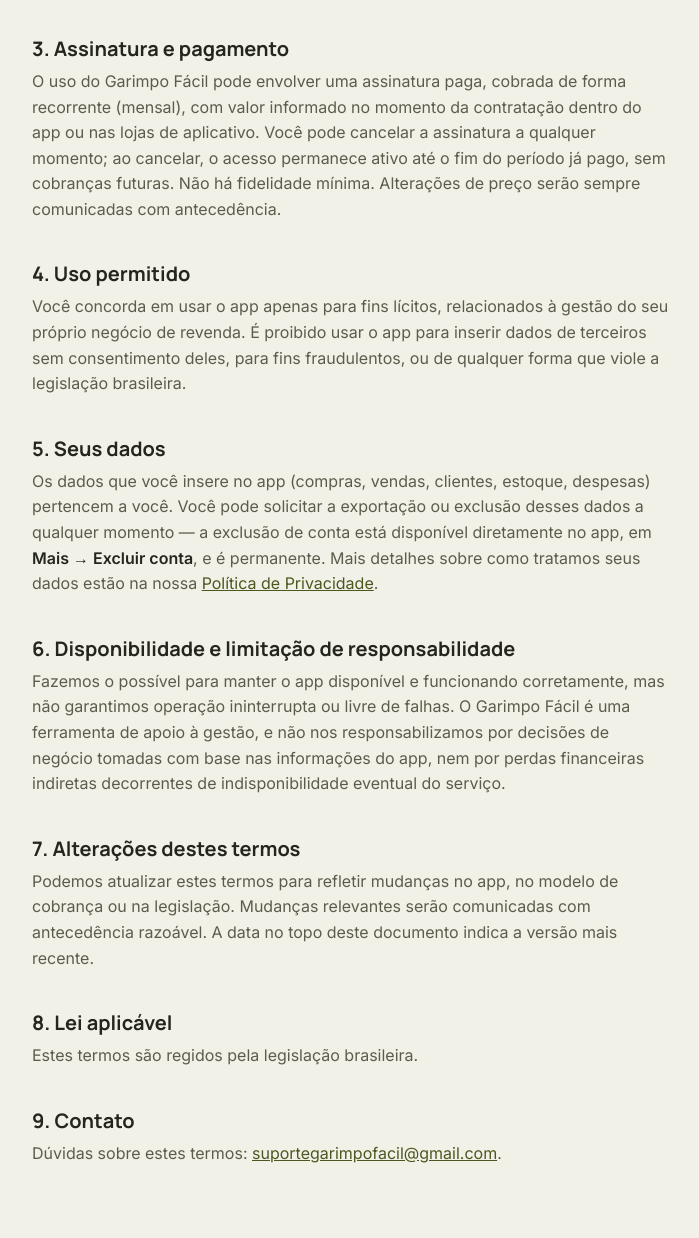
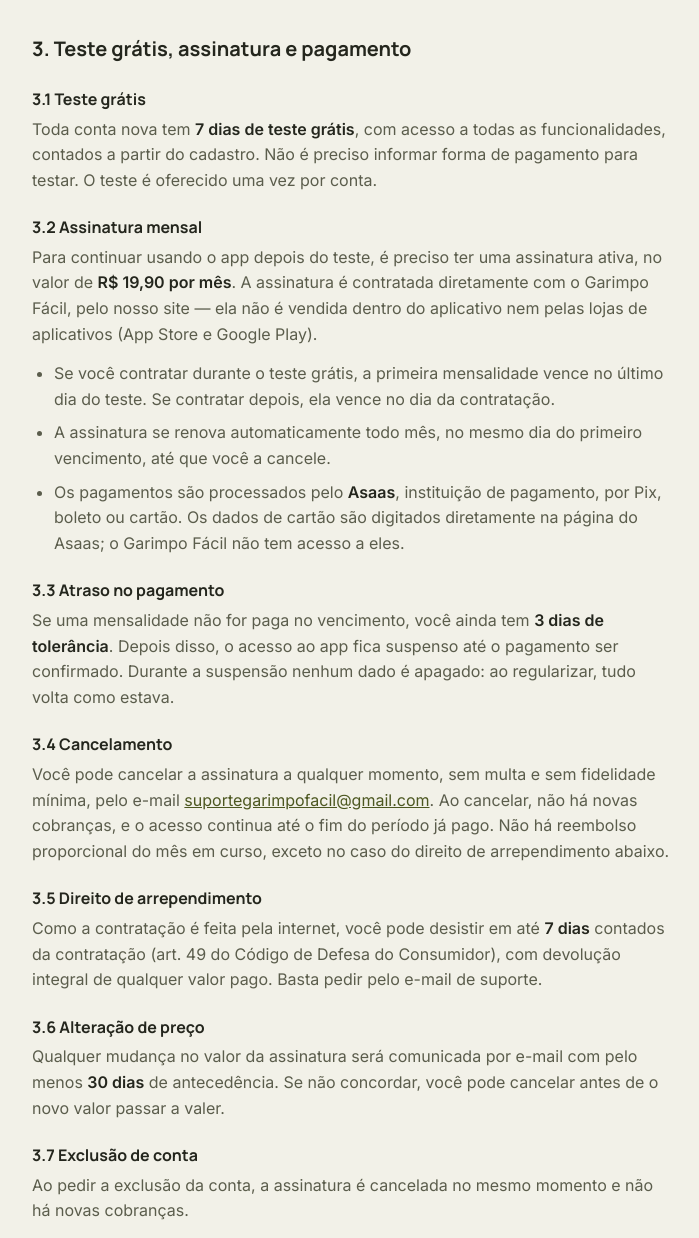
Before and after one commit to jhonatanvasconcellos/garimpofacil-site, a plain HTML site: page termos.html in a window 1280 px wide. Shown: the part 682-1920 px from the top of the page, without its empty margins (288-987 px from the left). Drawn offline with Linux system fonts and the light colour scheme.

Commit message:
Cover the subscription in the terms, privacy policy and deletion page
The terms now spell out the 7-day trial, the R$ 19,90 monthly plan sold
on the site, Asaas as payment processor, the 3-day grace period,
cancellation, the 7-day withdrawal right (CDC art. 49), price changes
and what happens to billing on account deletion. They also stop calling
account deletion immediate, which the 15-day grace period made untrue.

The privacy policy lists the billing data (name, CPF/CNPJ, payment
history), its legal bases, the sharing with Asaas and the fiscal
retention of billing records; the deletion page mentions both.

```diff
--- a/termos.html
+++ b/termos.html
@@ -25,7 +25,7 @@
 
 <main>
   <h1>Termos de Uso</h1>
-  <p class="updated">Última atualização: 16 de setembro de 2026</p>
+  <p class="updated">Última atualização: 30 de setembro de 2026</p>
 
   <p>Ao criar uma conta e usar o <strong>Garimpo Fácil</strong>, você concorda com estes Termos de
   Uso. Leia com atenção. O app é operado por <strong>Jhonatan Vasconcellos</strong>, pessoa física,
@@ -46,12 +46,52 @@
     cadastra.</li>
   </ul>
 
-  <h2>3. Assinatura e pagamento</h2>
-  <p>O uso do Garimpo Fácil pode envolver uma assinatura paga, cobrada de forma recorrente (mensal),
-  com valor informado no momento da contratação dentro do app ou nas lojas de aplicativo. Você pode
-  cancelar a assinatura a qualquer momento; ao cancelar, o acesso permanece ativo até o fim do
-  período já pago, sem cobranças futuras. Não há fidelidade mínima. Alterações de preço serão sempre
-  comunicadas com antecedência.</p>
+  <h2>3. Teste grátis, assinatura e pagamento</h2>
+
+  <h3>3.1 Teste grátis</h3>
+  <p>Toda conta nova tem <strong>7 dias de teste grátis</strong>, com acesso a todas as
+  funcionalidades, contados a partir do cadastro. Não é preciso informar forma de pagamento para
+  testar. O teste é oferecido uma vez por conta.</p>
+
+  <h3>3.2 Assinatura mensal</h3>
+  <p>Para continuar usando o app depois do teste, é preciso ter uma assinatura ativa, no valor de
+  <strong>R$ 19,90 por mês</strong>. A assinatura é contratada diretamente com o Garimpo Fácil, pelo
+  nosso site — ela não é vendida dentro do aplicativo nem pelas lojas de aplicativos (App Store e
+  Google Play).</p>
+  <ul>
+    <li>Se você contratar durante o teste grátis, a primeira mensalidade vence no último dia do
+    teste. Se contratar depois, ela vence no dia da contratação.</li>
+    <li>A assinatura se renova automaticamente todo mês, no mesmo dia do primeiro vencimento, até
+    que você a cancele.</li>
+    <li>Os pagamentos são processados pelo <strong>Asaas</strong>, instituição de pagamento, por Pix,
+    boleto ou cartão. Os dados de cartão são digitados diretamente na página do Asaas; o Garimpo
+    Fácil não tem acesso a eles.</li>
+  </ul>
+
+  <h3>3.3 Atraso no pagamento</h3>
+  <p>Se uma mensalidade não for paga no vencimento, você ainda tem <strong>3 dias de
+  tolerância</strong>. Depois disso, o acesso ao app fica suspenso até o pagamento ser confirmado.
+  Durante a suspensão nenhum dado é apagado: ao regularizar, tudo volta como estava.</p>
+
+  <h3>3.4 Cancelamento</h3>
+  <p>Você pode cancelar a assinatura a qualquer momento, sem multa e sem fidelidade mínima, pelo
+  e-mail <a href="mailto:suportegarimpofacil@gmail.com">suportegarimpofacil@gmail.com</a>. Ao
+  cancelar, não há novas cobranças, e o acesso continua até o fim do período já pago. Não há
+  reembolso proporcional do mês em curso, exceto no caso do direito de arrependimento abaixo.</p>
+
+  <h3>3.5 Direito de arrependimento</h3>
+  <p>Como a contratação é feita pela internet, você pode desistir em até <strong>7 dias</strong>
+  contados da contratação (art. 49 do Código de Defesa do Consumidor), com devolução integral de
+  qualquer valor pago. Basta pedir pelo e-mail de suporte.</p>
+
+  <h3>3.6 Alteração de preço</h3>
+  <p>Qualquer mudança no valor da assinatura será comunicada por e-mail com pelo menos
+  <strong>30 dias</strong> de antecedência. Se não concordar, você pode cancelar antes de o novo
+  valor passar a valer.</p>
+
+  <h3>3.7 Exclusão de conta</h3>
+  <p>Ao pedir a exclusão da conta, a assinatura é cancelada no mesmo momento e não há novas
+  cobranças.</p>
 
   <h2>4. Uso permitido</h2>
   <p>Você concorda em usar o app apenas para fins lícitos, relacionados à gestão do seu próprio
@@ -61,9 +101,10 @@
   <h2>5. Seus dados</h2>
   <p>Os dados que você insere no app (compras, vendas, clientes, estoque, despesas) pertencem a você.
   Você pode solicitar a exportação ou exclusão desses dados a qualquer momento — a exclusão de conta
-  está disponível diretamente no app, em <strong>Mais → Excluir conta</strong>, e é permanente. Mais
-  detalhes sobre como tratamos seus dados estão na nossa
-  <a href="privacidade.html">Política de Privacidade</a>.</p>
+  está disponível diretamente no app, em <strong>Mais → Excluir conta</strong>, e se torna
+  definitiva após um prazo de 15 dias, durante o qual é possível voltar atrás (veja a
+  <a href="exclusao-conta.html">página de exclusão de conta</a>). Mais detalhes sobre como tratamos
+  seus dados estão na nossa <a href="privacidade.html">Política de Privacidade</a>.</p>
 
   <h2>6. Disponibilidade e limitação de responsabilidade</h2>
   <p>Fazemos o possível para manter o app disponível e funcionando corretamente, mas não garantimos
```
Also changed, not shown: exclusao-conta.html (+6 -2 lines), privacidade.html (+21 -2 lines).
